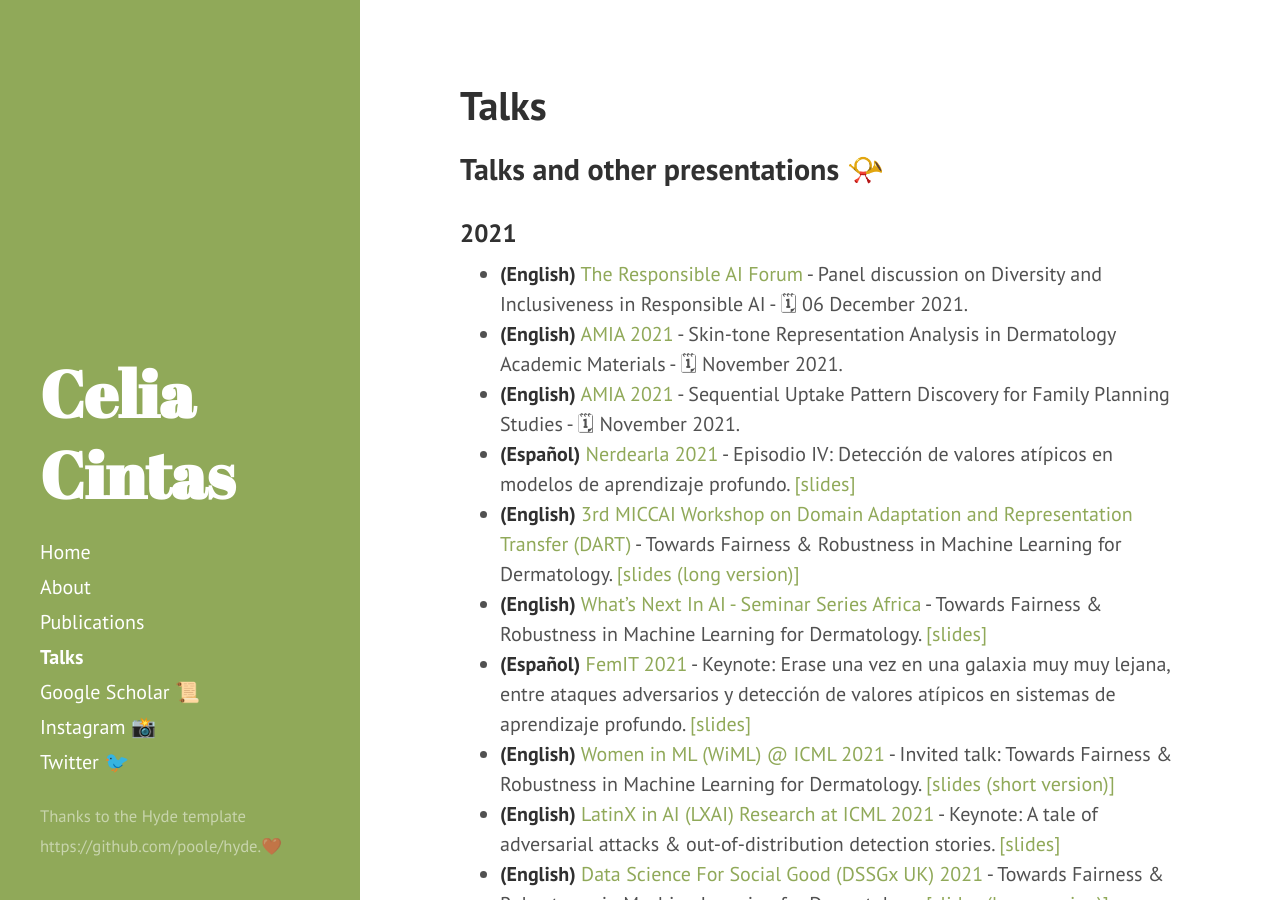
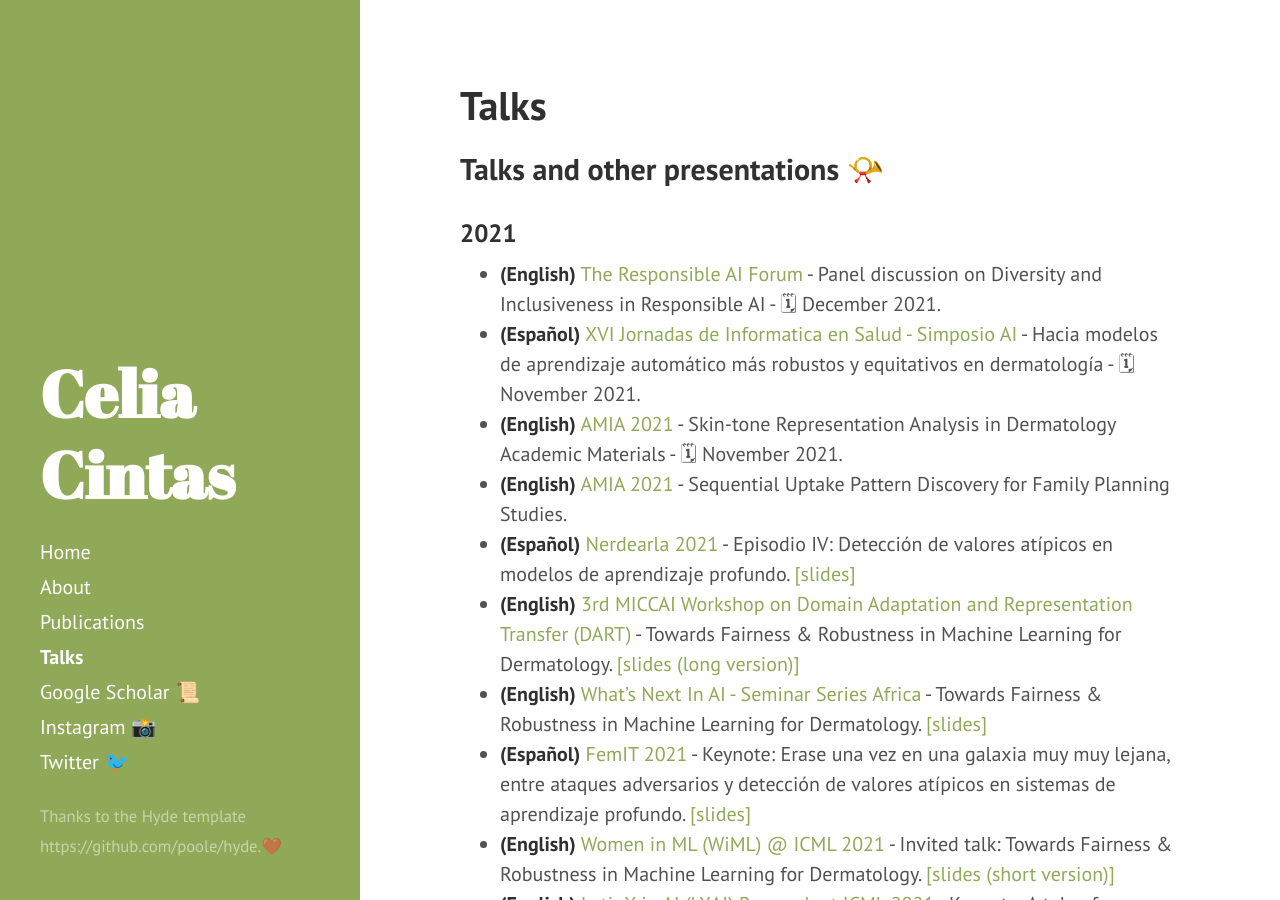
Before and after one commit to celiacintas/celiacintas.github.io, a Jekyll site: the page built from talks.md, in a window 1280 px wide and 900 px high. Built offline with Jekyll 4.4.1, drawn with Linux system fonts in a browser that asks for light colours.

Commit message:
Update talks.md

```diff
--- a/talks.md
+++ b/talks.md
@@ -6,9 +6,10 @@ title: Talks
 ## Talks and other presentations 📯
 
 ### 2021
-* **(English)** [The Responsible AI Forum](https://responsibleaiforum.com/about/schedule/) - Panel discussion on Diversity and Inclusiveness in Responsible AI - 🗓   06 December 2021.
+* **(English)** [The Responsible AI Forum](https://responsibleaiforum.com/about/schedule/) - Panel discussion on Diversity and Inclusiveness in Responsible AI - 🗓   December 2021.
+* **(Español)** [XVI Jornadas de Informatica en Salud - Simposio AI](https://eventovirtualhiba.org.ar/jis-go-live-2021/inicio) - Hacia modelos de aprendizaje automático más robustos y equitativos en dermatología - 🗓   November 2021.
 * **(English)** [AMIA 2021](https://amia.org/education-events/amia-2021-annual-symposium) - Skin-tone Representation Analysis in Dermatology Academic Materials - 🗓  November 2021.
-* **(English)** [AMIA 2021](https://amia.org/education-events/amia-2021-annual-symposium) - Sequential Uptake Pattern Discovery for Family Planning Studies - 🗓  November 2021.
+* **(English)** [AMIA 2021](https://amia.org/education-events/amia-2021-annual-symposium) - Sequential Uptake Pattern Discovery for Family Planning Studies.
 * **(Español)** [Nerdearla 2021](https://nerdear.la/en/) - Episodio IV: Detección de valores atípicos en modelos de aprendizaje profundo. [[slides]](https://github.com/celiacintas/celiacintas.github.io/blob/main/public/slides/2021/_Nerdearla_2021__Episodio_IV.pdf)
 * **(English)** [3rd MICCAI Workshop on Domain Adaptation and Representation Transfer (DART)](https://sites.google.com/view/dart2021/) - Towards Fairness & Robustness in Machine Learning for Dermatology. [[slides (long version)]](https://github.com/celiacintas/celiacintas.github.io/blob/main/public/slides/2021/_DART__MICCAI_2021__Derma_Fairness_FINAL.pdf)
 * **(English)** [What's Next In AI - Seminar Series Africa](https://ibm.biz/whats-next-ai) - Towards Fairness & Robustness in Machine Learning for Dermatology. [[slides]](https://github.com/celiacintas/celiacintas.github.io/blob/main/public/slides/2021/_What_is_next_IBM_2021__Derma_Fairness.pdf)
```
